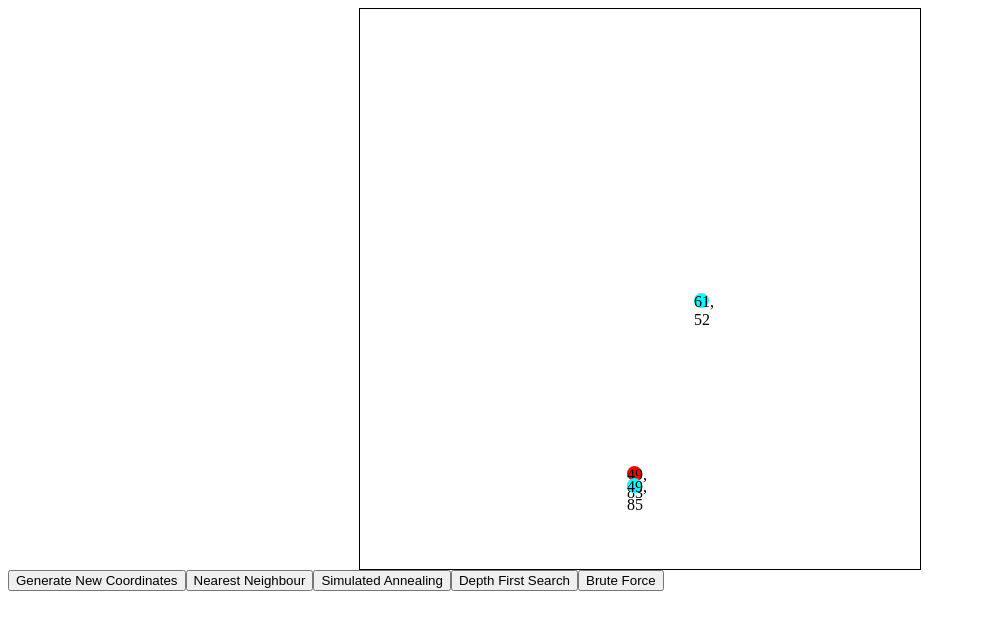
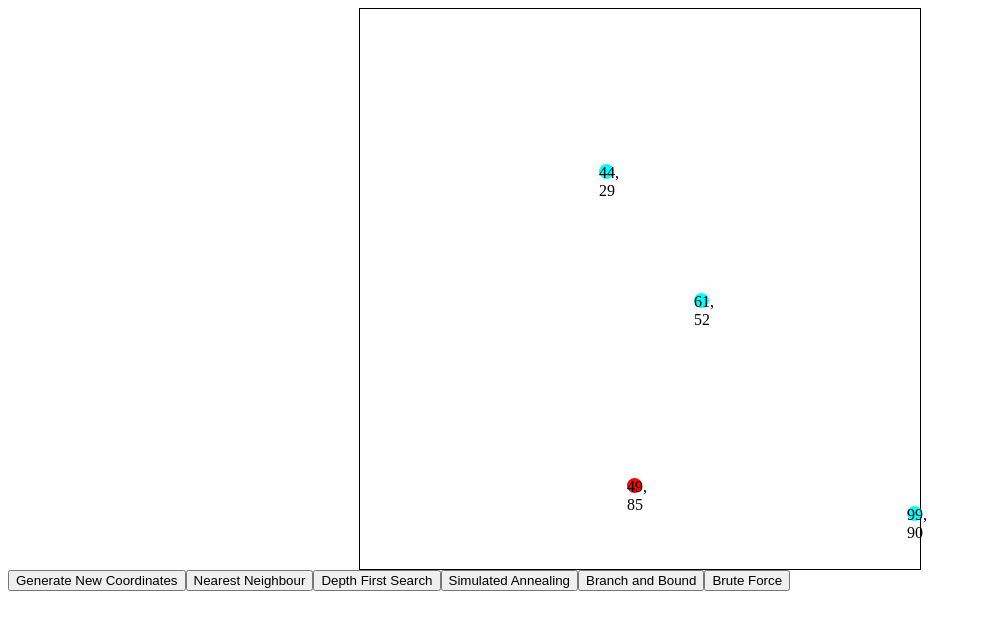
Before and after one commit to jateen67/tsp, a React (Vite) app: page / in a window 1280 px wide. Shown: the top 630 px of the page, without its empty margins (0-981 px from the left). Built offline with nearby package versions, Linux system fonts and the light colour scheme.

Commit message:
branch and bound done

```diff
--- a/src/TSPVisualizer/TSPVisualizer.tsx
+++ b/src/TSPVisualizer/TSPVisualizer.tsx
@@ -9,61 +9,6 @@ export default function TSPVisualizer() {
     resetCoords();
     // eslint-disable-next-line react-hooks/exhaustive-deps
   }, []);
-
-  const depthFirstSearch = () => {
-    const { path, totalDistance, animations } =
-      algorithms.depthFirstSearch(coords);
-    for (let i = 0; i < animations.length; i++) {
-      const { cross, backtrack, finalPath } = animations[i]; // [[x1, y1, idx of element in dom], [x2, y2, idx of element in dom]]
-      setTimeout(() => {
-        const lines = document.getElementsByClassName(
-          "line"
-        ) as HTMLCollectionOf<HTMLElement>;
-        for (let i = 0; i < lines.length; i++) {
-          if (lines[i].style.backgroundColor != "red") {
-            lines[i].style.backgroundColor = "transparent";
-          }
-        }
-        if (cross != undefined) {
-          const x2 = cross[0][0];
-          const x1 = cross[1][0];
-          const y2 = cross[0][1];
-          const y1 = cross[1][1];
-          const xLength = x2 - x1;
-          const yLength = y2 - y1;
-          const distance = Math.sqrt(xLength ** 2 + yLength ** 2);
-          let angle = (Math.atan(yLength / xLength) * 180) / Math.PI;
-          if (x2 > x1) {
-            angle += 180;
-          }
-          lines[cross[0][2]].style.backgroundColor = "red";
-          lines[cross[0][2]].style.width = `${distance}%`;
-          lines[cross[0][2]].style.transform = `rotate(${angle}deg)`;
-        }
-        if (backtrack != undefined) {
-          lines[backtrack[1][2]].style.backgroundColor = "transparent";
-        }
-        if (finalPath != undefined) {
-          for (let i = 0; i < finalPath.length - 1; i++) {
-            const x2 = finalPath[i][0];
-            const x1 = finalPath[i + 1][0];
-            const y2 = finalPath[i][1];
-            const y1 = finalPath[i + 1][1];
-            const xLength = x2 - x1;
-            const yLength = y2 - y1;
-            const distance = Math.sqrt(xLength ** 2 + yLength ** 2);
-            let angle = (Math.atan(yLength / xLength) * 180) / Math.PI;
-            if (x2 > x1) {
-              angle += 180;
-            }
-            lines[finalPath[i][2]].style.backgroundColor = "red";
-            lines[finalPath[i][2]].style.width = `${distance}%`;
-            lines[finalPath[i][2]].style.transform = `rotate(${angle}deg)`;
-          }
-        }
-      }, i * 500);
-    }
-  };
 
   const nearestNeighbour = () => {
     const animations = algorithms.nearestNeighbor(coords).animations;
@@ -114,12 +59,138 @@ export default function TSPVisualizer() {
     }
   };
 
+  const depthFirstSearch = () => {
+    const { path, totalDistance, animations } =
+      algorithms.depthFirstSearch(coords);
+    for (let i = 0; i < animations.length; i++) {
+      const { cross, backtrack, finalPath } = animations[i]; // [[x1, y1, idx of element in dom], [x2, y2, idx of element in dom]]
+      setTimeout(() => {
+        const lines = document.getElementsByClassName(
+          "line"
+        ) as HTMLCollectionOf<HTMLElement>;
+        for (let i = 0; i < lines.length; i++) {
+          if (lines[i].style.backgroundColor != "red") {
+            lines[i].style.backgroundColor = "transparent";
+          }
+        }
+        if (cross != undefined) {
+          const x2 = cross[0][0];
+          const x1 = cross[1][0];
+          const y2 = cross[0][1];
+          const y1 = cross[1][1];
+          const xLength = x2 - x1;
+          const yLength = y2 - y1;
+          const distance = Math.sqrt(xLength ** 2 + yLength ** 2);
+          let angle = (Math.atan(yLength / xLength) * 180) / Math.PI;
+          if (x2 > x1) {
+            angle += 180;
+          }
+          lines[cross[0][2]].style.backgroundColor = "red";
+          lines[cross[0][2]].style.width = `${distance}%`;
+          lines[cross[0][2]].style.transform = `rotate(${angle}deg)`;
+        }
+        if (backtrack != undefined) {
+          lines[backtrack[0][2]].style.backgroundColor = "transparent";
+        }
+        if (finalPath != undefined) {
+          for (let i = 0; i < finalPath.length - 1; i++) {
+            const x2 = finalPath[i][0];
+            const x1 = finalPath[i + 1][0];
+            const y2 = finalPath[i][1];
+            const y1 = finalPath[i + 1][1];
+            const xLength = x2 - x1;
+            const yLength = y2 - y1;
+            const distance = Math.sqrt(xLength ** 2 + yLength ** 2);
+            let angle = (Math.atan(yLength / xLength) * 180) / Math.PI;
+            if (x2 > x1) {
+              angle += 180;
+            }
+            lines[finalPath[i][2]].style.backgroundColor = "red";
+            lines[finalPath[i][2]].style.width = `${distance}%`;
+            lines[finalPath[i][2]].style.transform = `rotate(${angle}deg)`;
+          }
+        }
+      }, i * 500);
+    }
+  };
+
   const simulatedAnnealing = () => {
-    return 0;
+    console.log(algorithms.simulatedAnnealing(coords, 1000, 0.99, 0.1));
+  };
+
+  const branchAndBound = () => {
+    const { path, totalDistance, animations } =
+      algorithms.branchAndBound(coords);
+    for (let i = 0; i < animations.length; i++) {
+      const { cross, backtrack, compare, finalPath } = animations[i]; // [[x1, y1, idx of element in dom], [x2, y2, idx of element in dom]]
+      setTimeout(() => {
+        const lines = document.getElementsByClassName(
+          "line"
+        ) as HTMLCollectionOf<HTMLElement>;
+        for (let i = 0; i < lines.length; i++) {
+          if (lines[i].style.backgroundColor != "red") {
+            lines[i].style.backgroundColor = "transparent";
+          }
+        }
+        if (cross != undefined) {
+          const x2 = cross[0][0];
+          const x1 = cross[1][0];
+          const y2 = cross[0][1];
+          const y1 = cross[1][1];
+          const xLength = x2 - x1;
+          const yLength = y2 - y1;
+          const distance = Math.sqrt(xLength ** 2 + yLength ** 2);
+          let angle = (Math.atan(yLength / xLength) * 180) / Math.PI;
+          if (x2 > x1) {
+            angle += 180;
+          }
+          lines[cross[0][2]].style.backgroundColor = "red";
+          lines[cross[0][2]].style.width = `${distance}%`;
+          lines[cross[0][2]].style.transform = `rotate(${angle}deg)`;
+        }
+        if (compare != undefined) {
+          const x2 = compare[0][0];
+          const x1 = compare[1][0];
+          const y2 = compare[0][1];
+          const y1 = compare[1][1];
+          const xLength = x2 - x1;
+          const yLength = y2 - y1;
+          const distance = Math.sqrt(xLength ** 2 + yLength ** 2);
+          let angle = (Math.atan(yLength / xLength) * 180) / Math.PI;
+          if (x2 > x1) {
+            angle += 180;
+          }
+          lines[compare[0][2]].style.backgroundColor = "blue";
+          lines[compare[0][2]].style.width = `${distance}%`;
+          lines[compare[0][2]].style.transform = `rotate(${angle}deg)`;
+        }
+        if (backtrack != undefined) {
+          lines[backtrack[0][2]].style.backgroundColor = "transparent";
+        }
+        if (finalPath != undefined) {
+          for (let i = 0; i < finalPath.length - 1; i++) {
+            const x2 = finalPath[i][0];
+            const x1 = finalPath[i + 1][0];
+            const y2 = finalPath[i][1];
+            const y1 = finalPath[i + 1][1];
+            const xLength = x2 - x1;
+            const yLength = y2 - y1;
+            const distance = Math.sqrt(xLength ** 2 + yLength ** 2);
+            let angle = (Math.atan(yLength / xLength) * 180) / Math.PI;
+            if (x2 > x1) {
+              angle += 180;
+            }
+            lines[finalPath[i][2]].style.backgroundColor = "red";
+            lines[finalPath[i][2]].style.width = `${distance}%`;
+            lines[finalPath[i][2]].style.transform = `rotate(${angle}deg)`;
+          }
+        }
+      }, i * 500);
+    }
   };
 
   const bruteForce = () => {
-    return 0;
+    void 0;
   };
 
   const randomCoordFromInterval = (min: number, max: number) => {
@@ -137,7 +208,7 @@ export default function TSPVisualizer() {
 
     const newCoords: number[][] = [];
 
-    for (let i = 0; i < 3; i++) {
+    for (let i = 0; i < 4; i++) {
       let coord = [
         randomCoordFromInterval(0, 100),
         randomCoordFromInterval(0, 100),
@@ -208,8 +279,9 @@ export default function TSPVisualizer() {
       </div>
       <button onClick={resetCoords}>Generate New Coordinates</button>
       <button onClick={nearestNeighbour}>Nearest Neighbour</button>
+      <button onClick={depthFirstSearch}>Depth First Search</button>
       <button onClick={simulatedAnnealing}>Simulated Annealing</button>
-      <button onClick={depthFirstSearch}>Depth First Search</button>
+      <button onClick={branchAndBound}>Branch and Bound</button>
       <button onClick={bruteForce}>Brute Force</button>
     </div>
   );
--- a/src/algorithms/algorithms.tsx
+++ b/src/algorithms/algorithms.tsx
@@ -127,7 +127,7 @@ export const depthFirstSearch = (coordinates: number[][]): TSPResult => {
         visited[nextCity] = false;
         path.pop();
         animations.push({
-          backtrack: [coordinates[currentCity], coordinates[nextCity]],
+          backtrack: [coordinates[nextCity]],
         });
         totalDistance -= distance;
       }
@@ -150,3 +150,152 @@ export const depthFirstSearch = (coordinates: number[][]): TSPResult => {
     animations,
   };
 };
+
+export const simulatedAnnealing = (
+  coordinates: number[][],
+  temperature: number,
+  coolingRate: number,
+  stoppingTemperature: number
+): TSPResult => {
+  const animations: Animation[] = [];
+  const numCities = coordinates.length;
+
+  // Helper function to calculate the distance between two cities
+  function calculateDistance(city1: number[], city2: number[]): number {
+    const [x1, y1] = city1;
+    const [x2, y2] = city2;
+    return Math.sqrt((x2 - x1) ** 2 + (y2 - y1) ** 2);
+  }
+
+  // Helper function to calculate the total distance of a path
+  function calculateTotalDistance(path: number[][]): number {
+    let totalDistance = 0;
+    for (let i = 0; i < path.length - 1; i++) {
+      totalDistance += calculateDistance(path[i], path[i + 1]);
+    }
+    totalDistance += calculateDistance(path[path.length - 1], path[0]);
+    return totalDistance;
+  }
+
+  // Generate an initial random solution
+  const currentPath: number[][] = coordinates.slice();
+  for (let i = numCities - 1; i > 0; i--) {
+    const j = Math.floor(Math.random() * (i + 1));
+    [currentPath[i], currentPath[j]] = [currentPath[j], currentPath[i]];
+  }
+
+  let currentDistance = calculateTotalDistance(currentPath);
+  let bestPath: number[][] = [...currentPath];
+  let bestDistance = currentDistance;
+
+  while (temperature > stoppingTemperature) {
+    // Generate a random neighboring solution
+    const i = Math.floor(Math.random() * numCities);
+    const j = Math.floor(Math.random() * numCities);
+    [currentPath[i], currentPath[j]] = [currentPath[j], currentPath[i]];
+
+    // Calculate the total distance of the new solution
+    const newDistance = calculateTotalDistance(currentPath);
+
+    // Determine if the new solution should be accepted
+    if (
+      newDistance < currentDistance ||
+      Math.random() < Math.exp((currentDistance - newDistance) / temperature)
+    ) {
+      currentDistance = newDistance;
+      if (newDistance < bestDistance) {
+        bestPath = [...currentPath];
+        bestDistance = newDistance;
+      }
+    } else {
+      // Revert the change
+      [currentPath[i], currentPath[j]] = [currentPath[j], currentPath[i]];
+    }
+
+    // Cool down the temperature
+    temperature *= coolingRate;
+  }
+
+  bestPath.push(coordinates[0]);
+
+  return {
+    path: bestPath,
+    totalDistance: bestDistance,
+    animations,
+  };
+};
+
+export const branchAndBound = (coordinates: number[][]): TSPResult => {
+  const animations: Animation[] = [];
+  const numCities = coordinates.length;
+  const visited: boolean[] = new Array<boolean>(numCities).fill(false);
+  const path: number[][] = [];
+  let bestPath: number[][] = [];
+  let bestDistance = Infinity;
+
+  // Helper function to calculate the distance between two cities
+  function calculateDistance(city1: number[], city2: number[]): number {
+    animations.push({
+      compare: [city1, city2],
+    });
+    const [x1, y1] = city1;
+    const [x2, y2] = city2;
+    return Math.sqrt((x2 - x1) ** 2 + (y2 - y1) ** 2);
+  }
+
+  // Recursive function for branch and bound
+  function branchAndBound(
+    currentCity: number,
+    depth: number,
+    currentDistance: number
+  ) {
+    visited[currentCity] = true;
+    path.push(coordinates[currentCity]);
+
+    if (depth === numCities - 1) {
+      const lastCity = path[path.length - 1];
+      const distanceToStart = calculateDistance(lastCity, coordinates[0]);
+      const totalDistance = currentDistance + distanceToStart;
+
+      if (totalDistance < bestDistance) {
+        bestDistance = totalDistance;
+        bestPath = [...path, coordinates[0]];
+      }
+    } else {
+      for (let nextCity = 1; nextCity < numCities; nextCity++) {
+        if (!visited[nextCity]) {
+          const distance = calculateDistance(
+            coordinates[currentCity],
+            coordinates[nextCity]
+          );
+          const newDistance = currentDistance + distance;
+
+          if (newDistance < bestDistance) {
+            animations.push({
+              cross: [coordinates[currentCity], coordinates[nextCity]],
+            });
+            branchAndBound(nextCity, depth + 1, newDistance);
+          }
+        }
+      }
+    }
+
+    visited[currentCity] = false;
+    path.pop();
+    animations.push({
+      backtrack: [coordinates[currentCity]],
+    });
+  }
+
+  branchAndBound(0, 0, 0);
+
+  animations.push({
+    finalPath: bestPath,
+  });
+
+  return {
+    path: bestPath,
+    totalDistance: bestDistance,
+    animations,
+  };
+};
```
